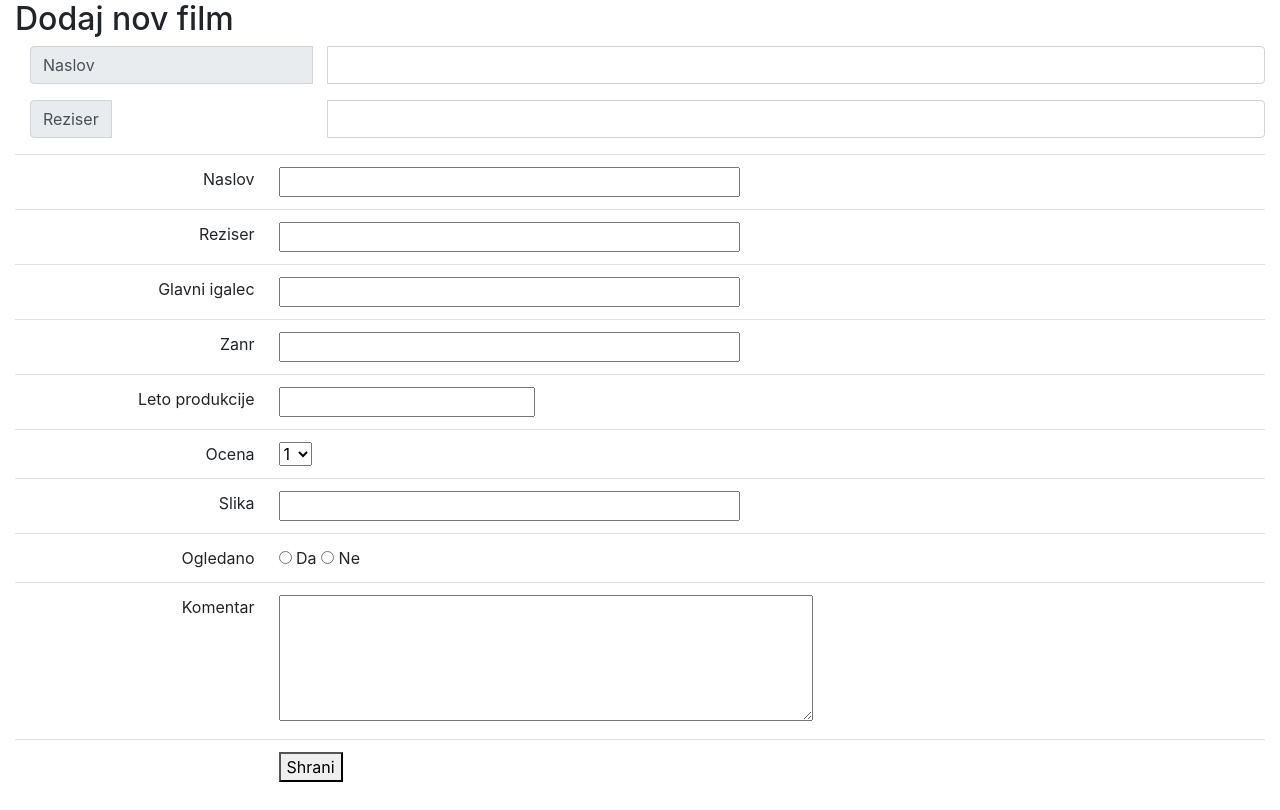
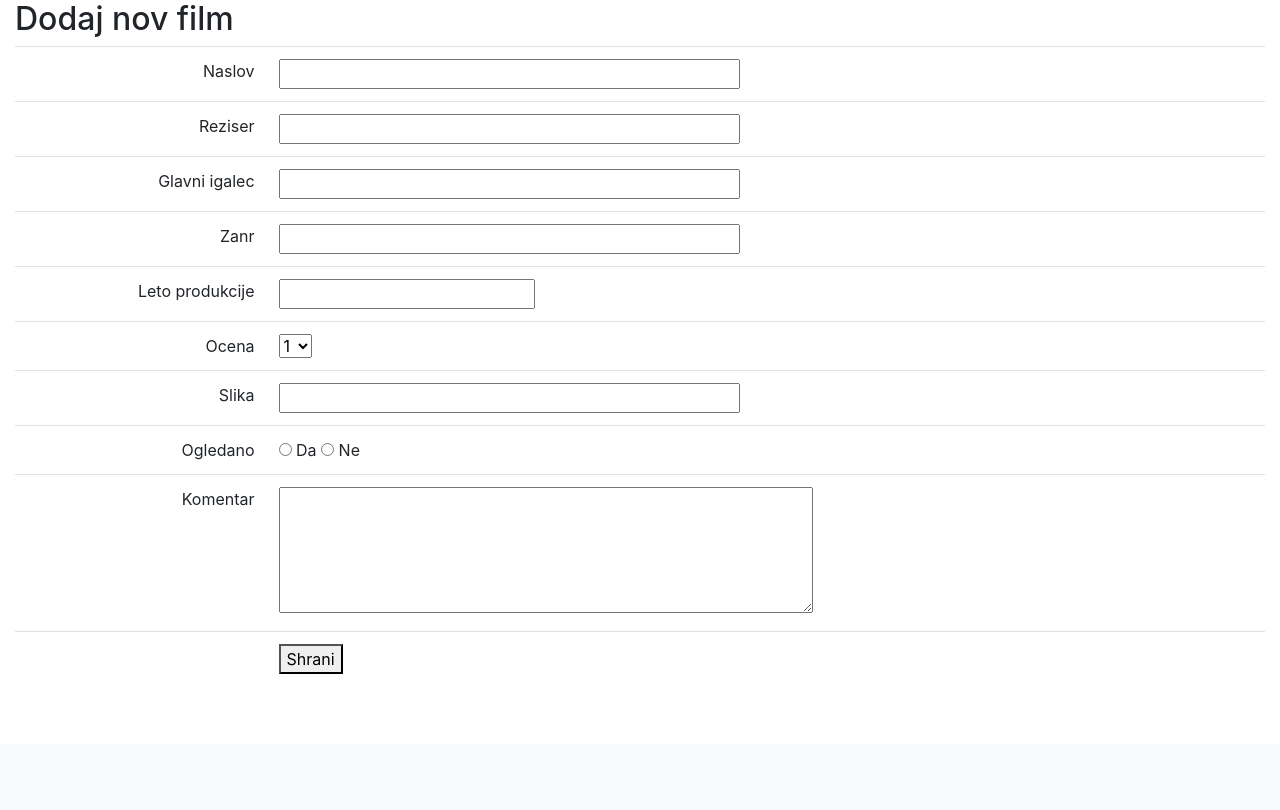
Before and after one commit to tbregant/Smartninja, a Python web app: template JinjaGaeProject/templates/vnos_filmov.html in a window 1280 px wide. Shown: the part 56-866 px from the top of the page. After the commit the page ends 730 px from the top, so only its background shows below. Run offline with Jinja, Linux system fonts and the light colour scheme; the template is opened without the code that fills it, so the values that code supplies are empty; some libraries are stand-ins or nearby versions.

Commit message:
* correction in add movie

```diff
--- a/JinjaGaeProject/templates/vnos_filmov.html
+++ b/JinjaGaeProject/templates/vnos_filmov.html
@@ -6,18 +6,6 @@
 
 <div>
     <form method="post" action="/dodaj_film">
-        <div class="input-group mb-3">
-            <div class="input-group-prepend col-3">
-                <span class="input-group-text w-100">Naslov</span>
-            </div>
-            <input class="form-control" aria-label="Default" aria-describedby="inputGroup-sizing-default" name="naslov" type="text" size="40" required>
-        </div>
-        <div class="input-group mb-3">
-            <div class="input-group-prepend col-3">
-                <span class="input-group-text">Reziser</span>
-            </div>
-            <input class="form-control" aria-label="Default" aria-describedby="inputGroup-sizing-default" name="reziser" type="text" size="40" required>
-        </div>
 
         <table class="table">
             <tr>
```
